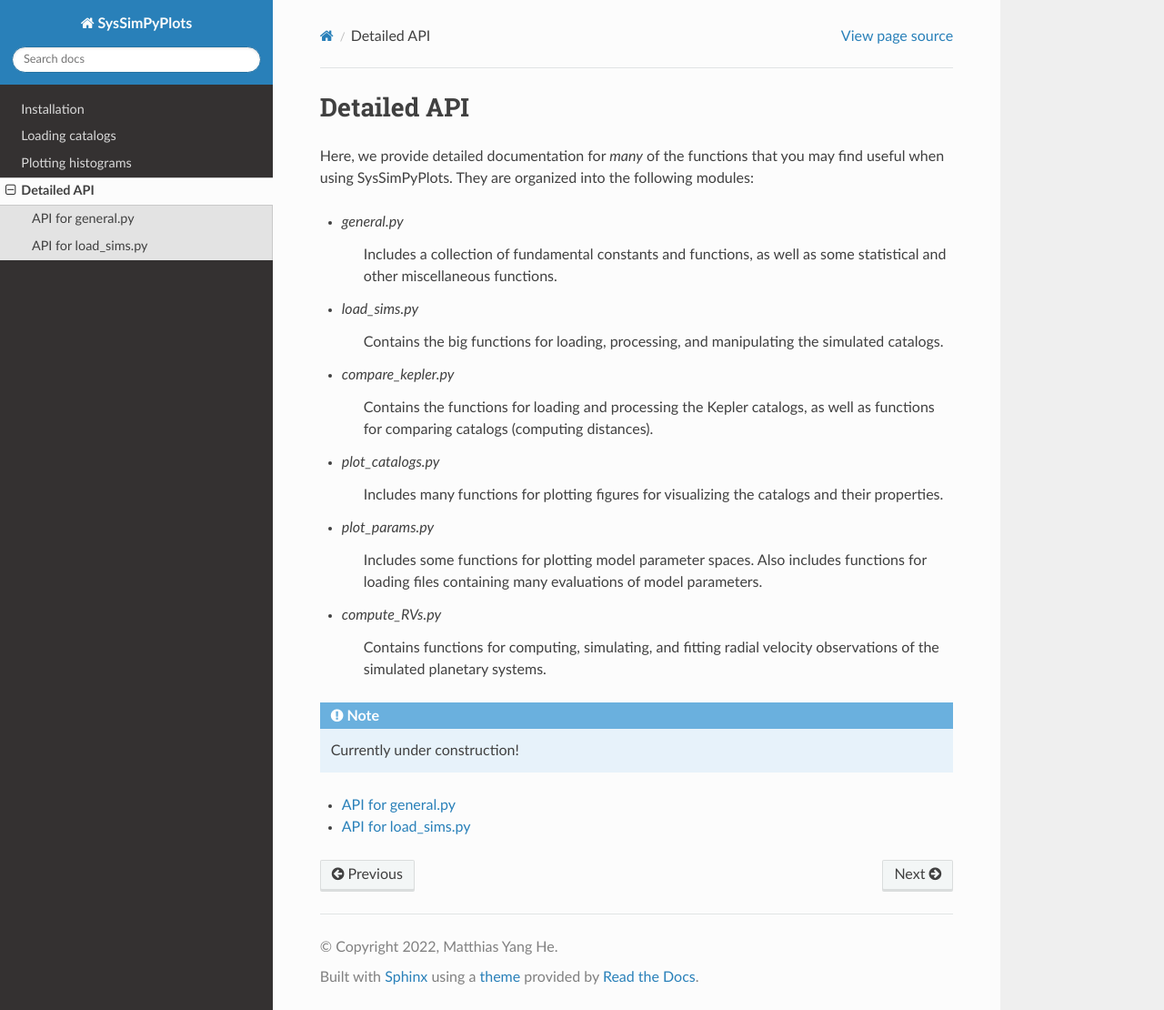
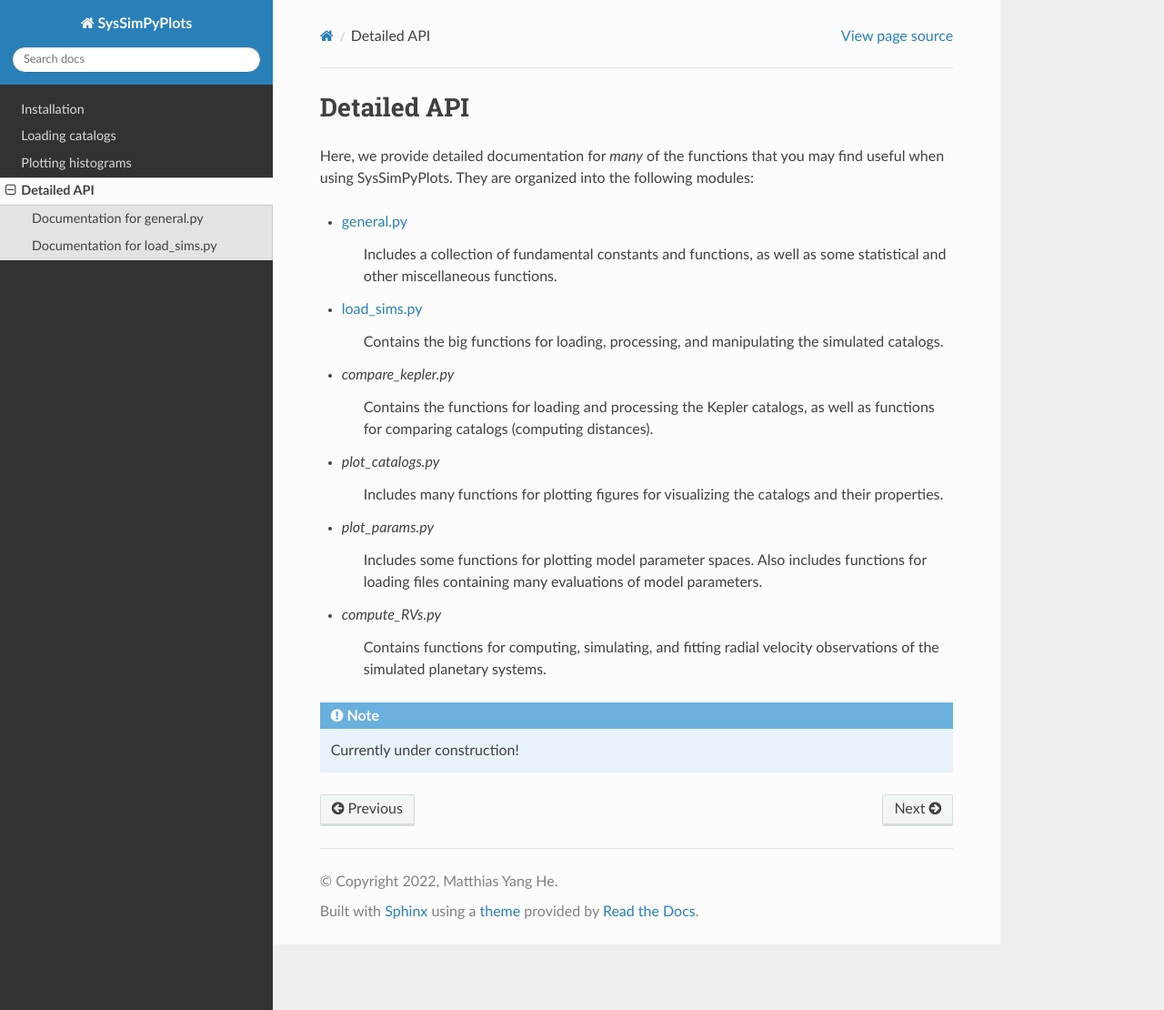
Before and after one commit to hematthi/SysSimPyPlots, a Sphinx documentation site: the page built from docs/source/api.rst, in a window 1280 px wide and 1110 px high. Shown: the whole window at 91% size. Built offline with Sphinx 7.4.7 and the Read the Docs theme 2.0.0, drawn with Linux system fonts in a browser that asks for light colours.

```diff
--- a/docs/source/api.rst
+++ b/docs/source/api.rst
@@ -3,11 +3,11 @@ Detailed API
 
 Here, we provide detailed documentation for *many* of the functions that you may find useful when using SysSimPyPlots. They are organized into the following modules:
 
-- `general.py`
+- :ref:`general.py <api_general>`
 
    Includes a collection of fundamental constants and functions, as well as some statistical and other miscellaneous functions.
 
-- `load_sims.py`
+- :ref:`load_sims.py <api_load_sims>`
 
    Contains the big functions for loading, processing, and manipulating the simulated catalogs.
 
@@ -34,6 +34,7 @@ Here, we provide detailed documentation for *many* of the functions that you may
 
 
 .. toctree::
+   :hidden:
 
    api_general
    api_load_sims
--- a/docs/source/api_general.rst
+++ b/docs/source/api_general.rst
@@ -1,5 +1,7 @@
-API for general.py
-==================
+.. _api_general:
+
+Documentation for general.py
+============================
 
 .. note::
 
--- a/docs/source/api_load_sims.rst
+++ b/docs/source/api_load_sims.rst
@@ -1,5 +1,7 @@
-API for load_sims.py
-====================
+.. _api_load_sims:
+
+Documentation for load_sims.py
+==============================
 
 .. note::
 
--- a/docs/source/index.rst
+++ b/docs/source/index.rst
@@ -43,6 +43,7 @@ Contents
 
 .. toctree::
    :maxdepth: 2
+   :includehidden:
 
    installation
    loading
```
